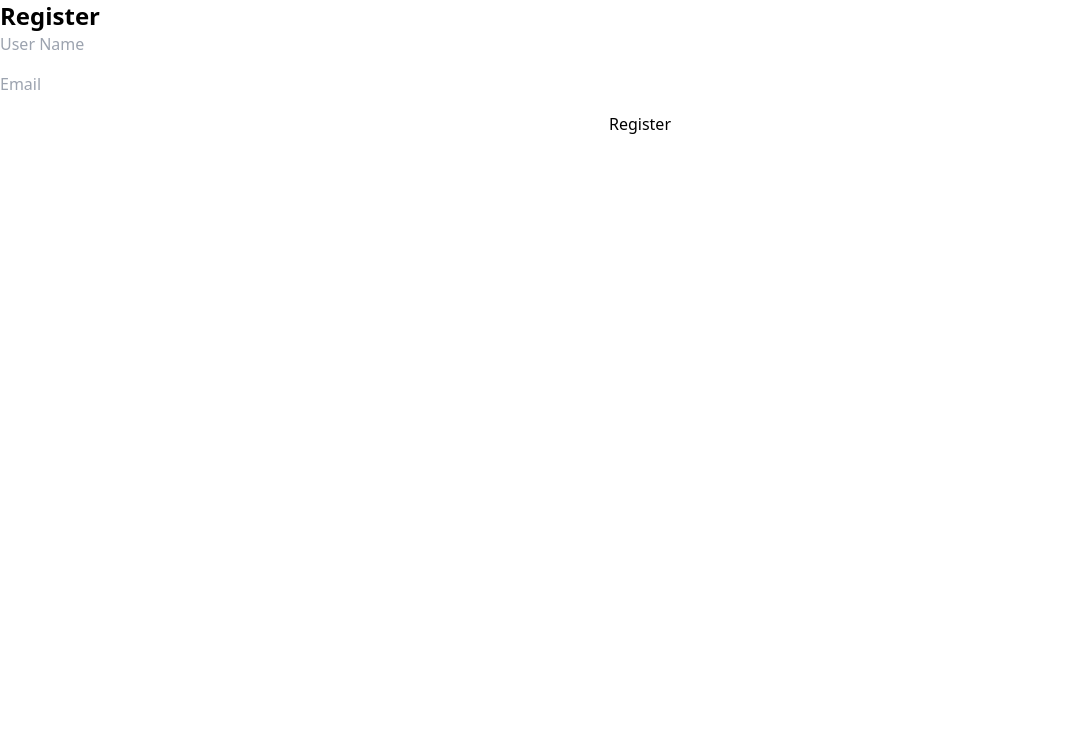
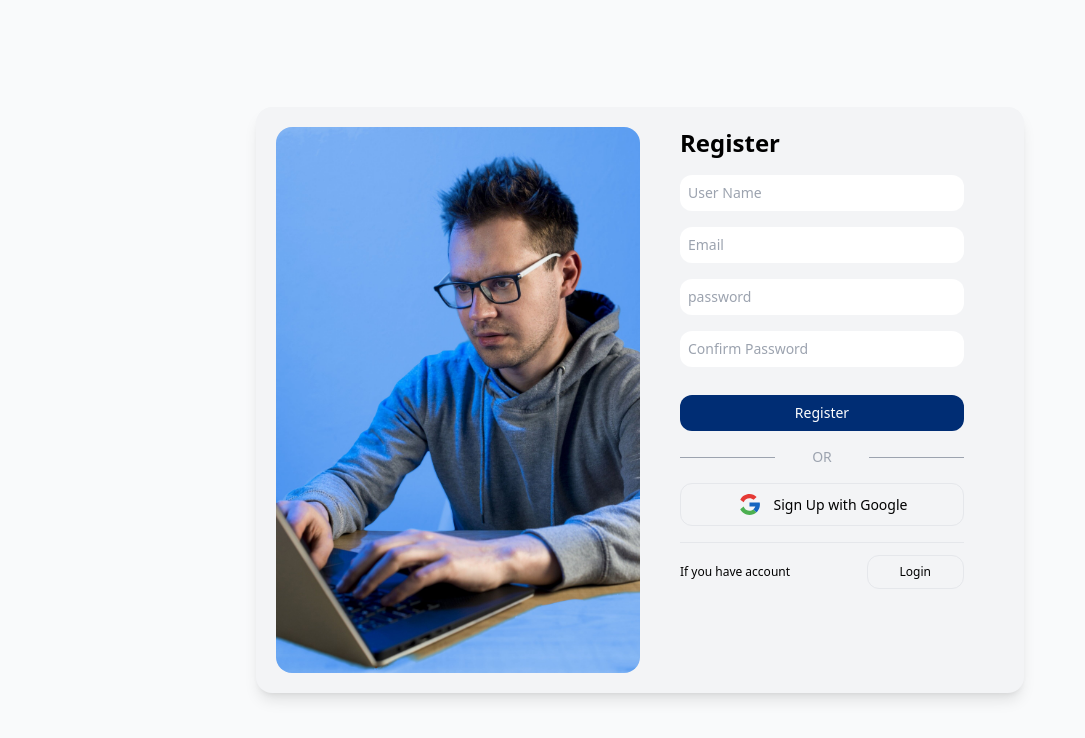
Before and after one commit to Abijith005/EduSpace, an Angular app in the folder client/: page /auth/signIn in a window 1280 px wide. Both pictures are taken after a click on the button "Register". Shown: the top 738 px of the page, without its empty margins (0-1085 px from the left). Built offline with nearby package versions, Linux system fonts and the light colour scheme.

Commit message:
sign up ui updated

```diff
--- a/client/src/app/modules/auth/sign-in/sign-in.component.html
+++ b/client/src/app/modules/auth/sign-in/sign-in.component.html
@@ -2,6 +2,11 @@
   <div class="bg-gray-100 flex rounded-2xl shadow-lg max-w-3xl p-5">
     <div class="sm:w-1/2 sm:px-12">
       <h2 class="font-bold text-2xl">Login</h2>
+      <div class="flex">
+        <img src="../../../../assets/images/EduSpaceSignUp.jpeg" class="h-8" alt="" >
+        <img src="" alt="">
+        <img src="" alt="">
+      </div>
       <form action="" class="flex flex-col gap-4">
         <input
           type="text"
@@ -79,7 +84,7 @@
 
     <div class="w-1/2 sm:block hidden">
       <img
-        class="rounded-2xl"
+        class="rounded-2xl min-h-[534px]"
         src="./../../../../assets/images/EduSpaceLogin.jpeg"
         alt=""
       />
--- a/client/src/app/modules/auth/sign-up/sign-up.component.html
+++ b/client/src/app/modules/auth/sign-up/sign-up.component.html
@@ -1,21 +1,84 @@
-<section class="min-h-screen">
-    <div>
-        <div>
-            <img src="" alt="">
-        </div>
+<section class="min-h-screen flex items-center justify-center bg-gray-50">
+  <div class="flex max-w-3xl p-5 shadow-lg bg-gray-100 rounded-2xl">
+    <div class="w-1/2 sm:block hidden">
+      <img
+        class="rounded-2xl object-fill min-h-[534px]"
+        src="../../../../assets/images/EduSpaceSignUp.jpeg"
+        alt=""
+      />
+    </div>
 
-        <div>
-            <h2 class="font-bold text-2xl">
-                Register
-            </h2>
+    <div class="sm:w-1/2 px-10">
+      <h2 class="font-bold text-2xl">Register</h2>
 
-            <form action="" class="flex flex-col gap-4">
-                <input type="text" name="name" placeholder="User Name">
+      <form action="" class="flex flex-col gap-4 text-sm">
+        <input
+          type="text"
+          placeholder="User Name"
+          class="rounded-xl p-2 mt-4"
+        />
 
-                <input type="text" name="email" placeholder="Email">
+        <input type="email" placeholder="Email" class="rounded-xl p-2" />
 
-                <button>Register</button>
-            </form>
-        </div>
+        <input type="password" placeholder="password" class="p-2 rounded-xl" />
+
+        <input
+          type="password"
+          placeholder="Confirm Password"
+          class="p-2 rounded-xl"
+        />
+        <button class="bg-[#002D74] text-white rounded-xl py-2 mt-3 hover:scale-105 duration-300">
+          Register
+        </button>
+      </form>
+
+      <div
+        class="mt-4 text-gray-400 grid grid-cols-3 items-center justify-center"
+      >
+        <hr class="border-gray-400" />
+        <p class="text-sm text-center">OR</p>
+        <hr class="border-gray-400" />
+      </div>
+
+      <div class="mt-4">
+        <button
+          class="flex text-sm items-center justify-center border py-2 w-full rounded-xl hover:scale-105 duration-300"
+        >
+          <svg
+            xmlns="http://www.w3.org/2000/svg"
+            class="mr-3"
+            x="0px"
+            y="0px"
+            width="25px"
+            viewBox="0 0 48 48"
+          >
+            <path
+              fill="#fbc02d"
+              d="M43.61/1,20.083H42V20H24v8h11.303c-1.649,4.657-6.08,8-11.303,8c-6.627,0-12-5.373-12-12	s5.373-12,12-12c3.059,0,5.842,1.154,7.961,3.039l5.657-5.657C34.046,6.053,29.268,4,24,4C12.955,4,4,12.955,4,24s8.955,20,20,20	s20-8.955,20-20C44,22.659,43.862,21.35,43.611,20.083z"
+            ></path>
+            <path
+              fill="#e53935"
+              d="M6.306,14.691l6.571,4.819C14.655,15.108,18.961,12,24,12c3.059,0,5.842,1.154,7.961,3.039	l5.657-5.657C34.046,6.053,29.268,4,24,4C16.318,4,9.656,8.337,6.306,14.691z"
+            ></path>
+            <path
+              fill="#4caf50"
+              d="M24,44c5.166,0,9.86-1.977,13.409-5.192l-6.19-5.238C29.211,35.091,26.715,36,24,36	c-5.202,0-9.619-3.317-11.283-7.946l-6.522,5.025C9.505,39.556,16.227,44,24,44z"
+            ></path>
+            <path
+              fill="#1565c0"
+              d="M43.611,20.083L43.595,20L42,20H24v8h11.303c-0.792,2.237-2.231,4.166-4.087,5.571	c0.001-0.001,0.002-0.001,0.003-0.002l6.19,5.238C36.971,39.205,44,34,44,24C44,22.659,43.862,21.35,43.611,20.083z"
+            ></path>
+          </svg>
+          Sign Up with Google
+        </button>
+      </div>
+      <div class="mt-4">
+        <hr />
+      </div>
+      <div class="flex text-xs mt-3 justify-between items-center">
+        <p>If you have account</p>
+        <button class="py-2 px-8 border rounded-xl text-xs hover:scale-110 duration-300" [routerLink]="'../signIn'">Login</button>
+      </div>
     </div>
+  </div>
 </section>
```
Also changed, not shown: client/src/assets/images/EduSpaceSignUp.jpeg (added).
